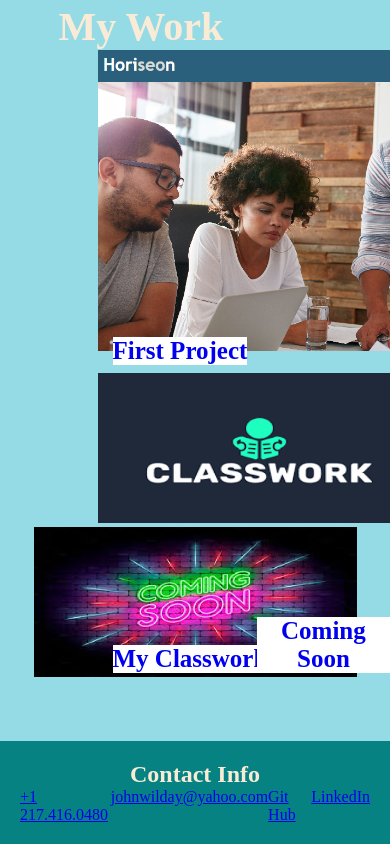
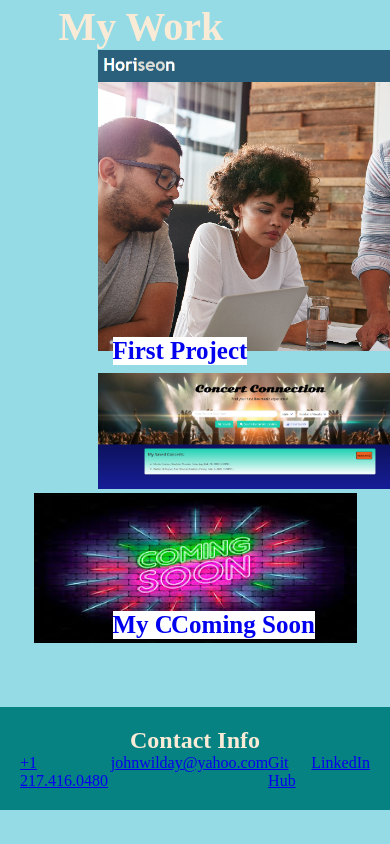
Before and after one commit to 999888Z/02_portfolio_John_Wilday, a plain HTML site: page index.html in a window 390 px wide. Shown: the part 484-1328 px from the top of the page. After the commit the page ends 1294 px from the top, so only its background shows below. Drawn offline with Linux system fonts and the light colour scheme.

Commit message:
Updated with Project 1 link and screenshot

```diff
--- a/index.html
+++ b/index.html
@@ -66,11 +66,11 @@
       </article>
       <div class="group container">
 
-        <a href="https://www.google.com/">
+        <a href="https://ionscion.github.io/miniature-garbanzo/">
           <img
             class="project-2"
-            src="./Assets/images/class-work.png"
-            alt="Class Work Image"
+            src="./Assets/images/Save Searches.png"
+            alt="Concert Connection Screenshot"
           />
           <h3 class="bottom-left">My Classwork</h3>
 
--- a/style.css
+++ b/style.css
@@ -97,7 +97,10 @@ footer {
   font-size: 25px;
   background-color: white;
 }
-
+/* added styling to text on pictures */
 @media screen and (max-width: 580px) {
+  .bottom-right {
+    margin-left: 40%;
+  }
 }
 /* added media screen to adjust for screen size */
```
Also changed, not shown: Assets/images/Save Searches.png (added).
